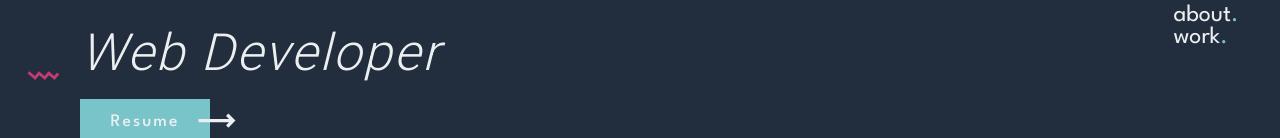
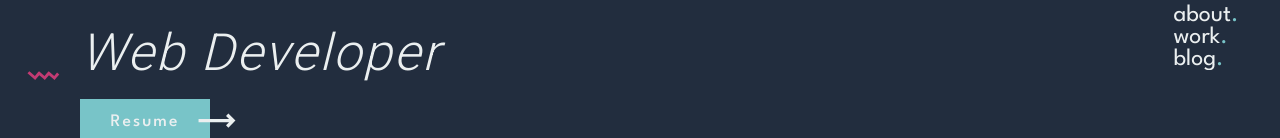
Before and after one commit to kattlaw/katlaw-portfolio, a React (Create React App) app: page / in a window 1280 px wide. Shown: the part 332-470 px from the top of the page. Built offline with nearby package versions, Linux system fonts and the light colour scheme.

Commit message:
add blog links to main and nav

```diff
--- a/src/components/Main/Main.js
+++ b/src/components/Main/Main.js
@@ -219,6 +219,7 @@ const Main = () => {
             <div className="page-links">
                 <Link to="/about">About<span style={{color:"#78c4c8"}}>.</span></Link>
                 <Link to="/projects">Work<span style={{color:"#78c4c8"}}>.</span></Link>
+                <a href="https://katlawblog.vercel.app">Blog<span style={{color:"#78c4c8"}}>.</span></a>
             </div>
             <div className="title-socials">
                 <a href="http://github.com/kattlaw"><BsGithub /></a>
--- a/src/components/Navbar/Navbar.js
+++ b/src/components/Navbar/Navbar.js
@@ -106,6 +106,7 @@ useEffect(() => {
                         <li><Link to="/">Home</Link></li>
                         <li><Link to="/about">About</Link></li>
                         <li><Link to="/projects">Work</Link></li>
+                        <li><a href="https://katlawblog.vercel.app">Blog</a></li>
                         <li><button onClick={onButtonClick}>Resume</button></li>
                     </ul>
                 </div>
```
